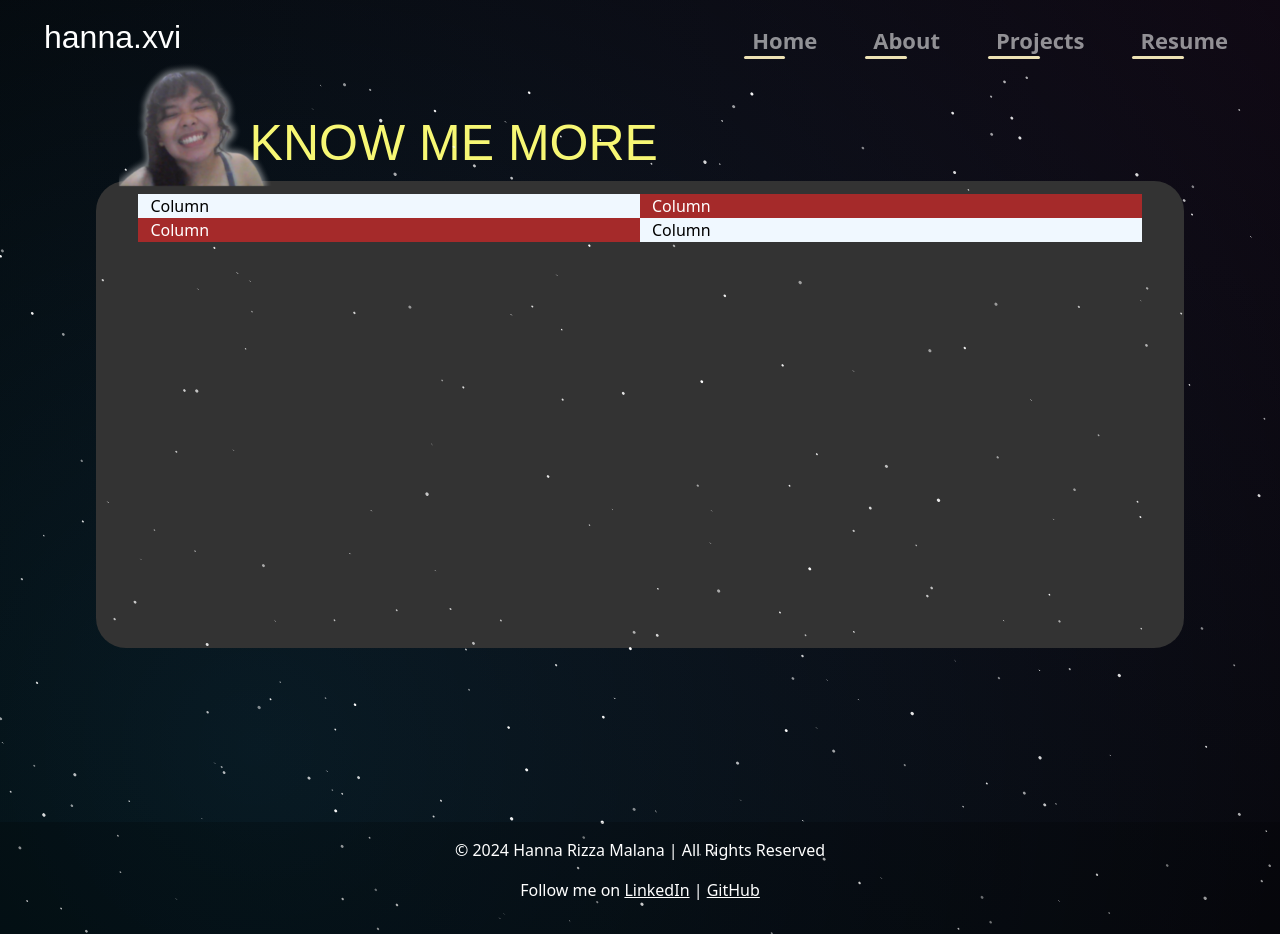
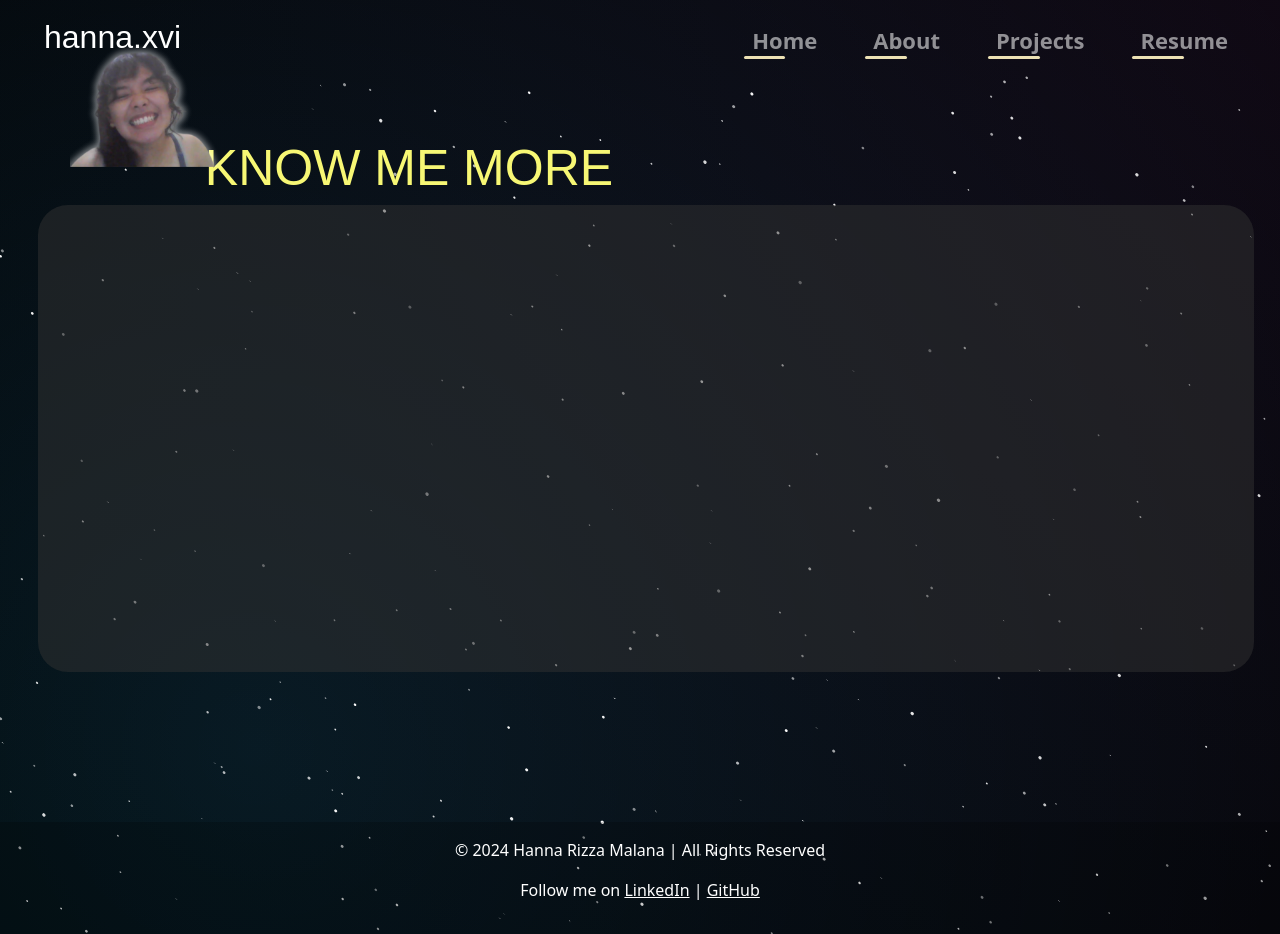
Before and after one commit to hannarizza16/hanna.xvi, a PHP site: page /about.php in a window 1280 px wide. Run offline with PHP 8.4, Linux system fonts and the light colour scheme.

Commit message:
feat: Updated About

```diff
--- a/about.php
+++ b/about.php
@@ -6,63 +6,73 @@ include('header.php')
 
 
 <style>
+
+
+
+.about-container {
+    display: flex;
+    /* flex-direction: column; */
+    align-items: center;
+    padding: 2rem;
+    max-width: 90%;
+    margin: 0 auto;
+  }
+   /* KNOW MW MORE TEXT */
+   .about-text {
+    position: absolute;
+    left: 16vw;
+    top: 14vh;
+    color: rgb(247, 247, 116);
+    font-family: 'Poppins', sans-serif;
+    font-size: 50px;
+    font-weight: 400;
+    text-transform: uppercase;
+  }
   .animation-container {
     position: relative;
-    top: -20vh;
-    left: -6vw;
+    bottom: 14vh;
+    right: 2vw;
     width: 200px;
     height: 200px;
     z-index: 2;
   }
-
   .frame {
     position: absolute;
     opacity: 0;
     transition: opacity 0.5s ease-in-out;
     z-index: 2;
   }
-
+/* Image active */
   .frame.active {
     opacity: 1;
   }
-
-  .box-container {
-    /* position: relative; */
+    /* BG CONTAINER */
+  .introduction-container {
+    position: absolute;
     color: beige;
-    /* opacity: 0.5; */
-    width: 100% auto;
+    opacity: 0.5;
+    width: 95%;
     height: 50vh;
+    top: 22vh;
+    left: 3vw;
+    margin-right: 50%;
     background-color: #333;
     text-align: center;
-    /* Center the text and images */
     border-radius: 30px;
   }
-
-  .about-text {
-    color: rgb(247, 247, 116);
-    font-family: 'Poppins', sans-serif;
-    font-size: 50px;
-    font-weight: 400;
-    text-transform: uppercase;
-    padding-left: 12vw;
+  .box-xontainer {
+    display: block;
   }
 
-  .about-container {
-    display: flex;
-    flex-direction: column;
-    /* align-items: center; */
-    padding: 2rem;
-    max-width: 90%;
-    margin: 0 auto;
-    /* display: flex; */
+
+
+
+  /* @media (max-width: 768px) {
+  img .frame {
+    border: 2px solid red;
+    width: 10px;
   }
-
-  .introduction-container {
-    position: relative;
-    top: -20vh;
-    margin: 0 5%;
-
-  }
+} */
 </style>
 
 <body>
@@ -76,31 +86,29 @@ include('header.php')
     <div class="about-text">
       Know me more
     </div>
-    <div class="box-container">
+
+    <!-- Image -->
+
+
     <div class="animation-container">
       <img class="frame" src="img/1.png" alt="Frame 1">
       <img class="frame" src="img/2.png" alt="Frame 2">
       <!-- <img class="frame" src="img/3.png" alt="Frame 3"> -->
       <img class="frame" src="img/4.png" alt="Frame 4">
     </div>
+  </div>
 
 
   <div class="introduction-container text-start">
     <div class="row row-cols-2">
-          <div class="col" style="background-color: aliceblue; color: black">Column</div>
+      <!-- <div class="col" style="background-color: aliceblue; color: black">Column</div>
           <div class="col" style="background-color: brown; color: white">Column</div>
           <div class="col" style="background-color: brown; color: white">Column</div>
-          <div class="col" style="background-color: aliceblue; color: black">Column</div>
-        </div>
+          <div class="col" style="background-color: aliceblue; color: black">Column</div> -->
     </div>
   </div>
 
-
-  </div>
-  </div>
-
-
-
+  <!-- ACTIVE PICTURE -->
   <script>
     const frames = document.querySelectorAll('.frame');
     let currentIndex = 0;
```
Also changed, not shown: star.css (+5 -15 lines). Lines whose indentation alone changed are shown as unchanged.
